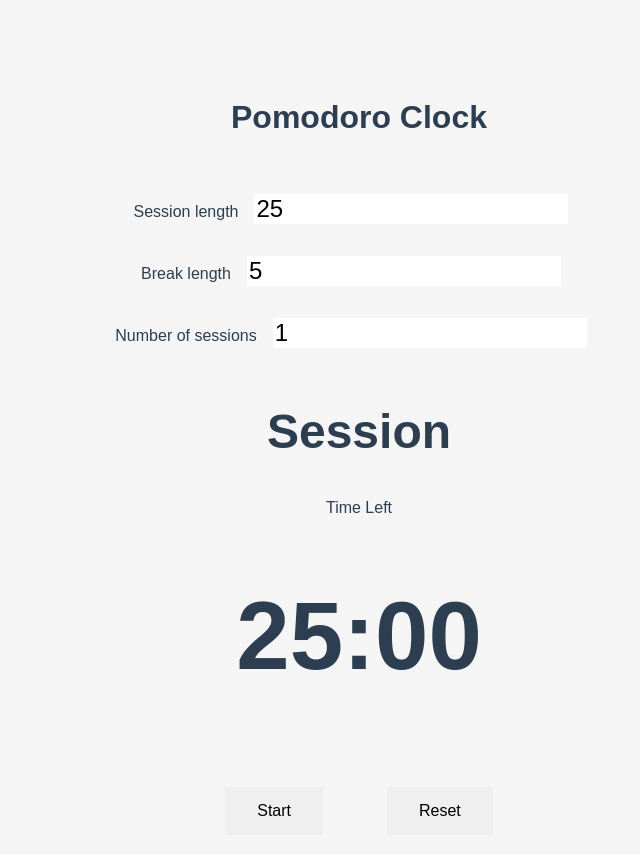
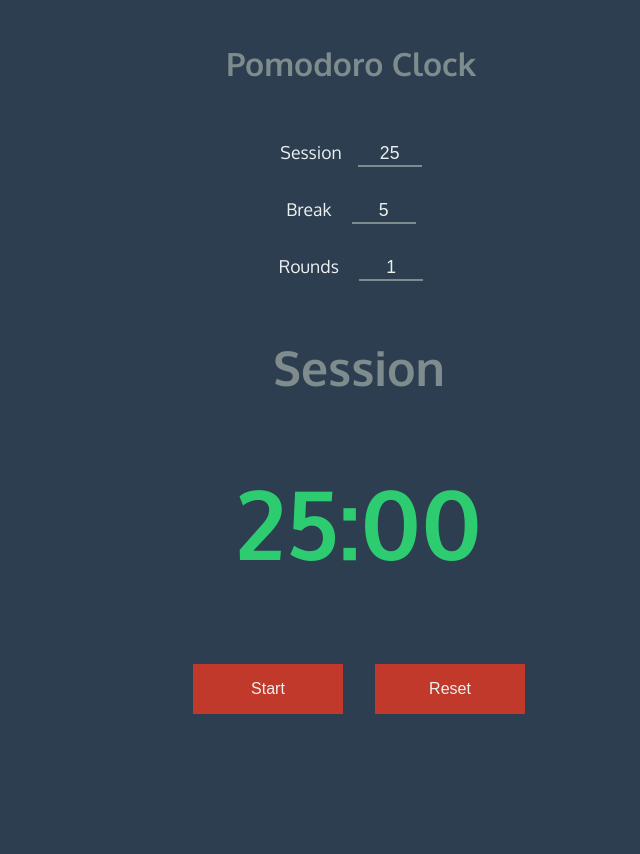
Before and after one commit to Fa-v/react-pomodoro, a React (Create React App) app: page / in a window 1280 px wide. Shown: the top 854 px of the page, without its empty margins (281-921 px from the left). After the commit the page ends 800 px from the top, so only its background shows below. Built offline with nearby package versions, Linux system fonts and the light colour scheme.

Commit message:
adding styles

```diff
--- a/public/index.html
+++ b/public/index.html
@@ -9,6 +9,7 @@
       homescreen on Android. See https://developers.google.com/web/fundamentals/engage-and-retain/web-app-manifest/
     -->
     <link rel="manifest" href="%PUBLIC_URL%/manifest.json">
+    <link href="https://fonts.googleapis.com/css?family=Oxygen:400,700" rel="stylesheet">
     <!--<link rel="shortcut icon" href="%PUBLIC_URL%/favicon.ico">
 
       Notice the use of %PUBLIC_URL% in the tags above.
--- a/src/App.js
+++ b/src/App.js
@@ -144,37 +144,46 @@ class App extends Component {
 
   render() {
     const { sessionLength, breakLength, displayTime, isRunning, mode, numberOfSessions } = this.state;
-
+    let color = {
+      sessionColor: '#2ecc71',
+      breakColor: '#f1c40f'
+    }
     return (
       <div className="App">
-        <h4 className="pomodoro-clock">Pomodoro Clock</h4>
         <div className="time-controls">
+          <h4>Pomodoro Clock</h4>
           <form>
-            Session length
+            <div>
+              <label>Session</label>
               <input
                 type="text"
                 name="sessionLength"
                 value={sessionLength}
-                onChange={this.handleChange} /><br/>
-            Break length
+                onChange={this.handleChange} />
+            </div>
+            <div>
+              <label>Break  </label>
               <input
               type="text"
               name="breakLength"
               value={breakLength}
-              onChange={this.handleChange} /><br />
-            Number of sessions
+              onChange={this.handleChange} />
+            </div>
+            <div>
+              <label>Rounds </label>
               <input
               type="text"
               name="numberOfSessions"
               value={numberOfSessions}
-              onChange={this.handleChange}/>
+              onChange={this.handleChange} />
+            </div>
           </form>
         </div>
 
         <div className="display-time">
           <h2 className="time-left">{mode}</h2>
-          <p>Time Left</p>
-          <h1>{ displayTime }</h1>
+          {(mode === 'Session') ? <h1 style={{ color: '#2ecc71' }}>{displayTime}</h1>
+            : <h1 style={{ color: '#f1c40f' }}>{displayTime}</h1>}
           {(isRunning === false) ? <button type="button" onClick={() => this.startCountDown()}>Start</button>
             : <button type="button" onClick={() => this.onPause()}>Pause</button>}
           <button type="button" onClick={() => this.resetClock()}>Reset</button>
--- a/src/index.css
+++ b/src/index.css
@@ -1,10 +1,9 @@
 body {
   margin: auto;
   width: 50%;
-  padding: 56px;
-  font-family: sans-serif;
-  background: whitesmoke;
-  color: #2c3e50;
+  font-family: 'Oxygen', sans-serif;
+  background: #2c3e50;
+  color: #ecf0f1;
   text-align: center;
 }
 
@@ -12,24 +11,69 @@ h1 {
   font-size: 6rem;
 }
 
-h2{
+h2 {
   font-size: 3rem;
+  color: #7f8c8d;
 }
 
 h4 {
   font-size: 2rem;
+  margin-right: 1rem;
+  color: #7f8c8d;
 }
 
-form > input {
-  margin: 1rem;
-  border: none;
-  font-size: 1.5rem;
+label {
+  font-size: 1.1rem;
+}
+
+input {
+    display: inline-block;
+    text-align: center;
+    margin: 1rem;
+    font-size: 1.1rem;
+    border: none;
+    border-bottom: solid 2px #7f8c8d;
+    background-color: #2c3e50;
+    transition: border 0.3s;
+    width: 60px;
+    color: #ecf0f1;
+}
+
+input:focus {
+  outline: none;
+  border-bottom: solid 2px #ecf0f1;
 }
 
 button {
-  padding: 15px 32px;
+  padding: 16px 24px;
   text-align: center;
-  margin: 2rem;
+  margin: 1rem;
   font-size: 1rem;
   border: none;
+  cursor: pointer;
+  background-color: #c0392b;
+  color: #ecf0f1;
+  outline: 0;
+  width: 150px;
 }
+
+button:hover {
+  color: #c0392b;
+  background-color: #ecf0f1;
+}
+
+@media only screen and (max-width: 736px) {
+  h1 {
+    font-size: 4.4rem;
+  }
+  h4 {
+    font-size: 1.5rem;
+  }
+  button {
+    width: 82px;
+    margin: 0.2rem;
+    padding: 16px 24px;
+    font-size: 0.8rem;
+    text-align: center;
+  }
+}
```
